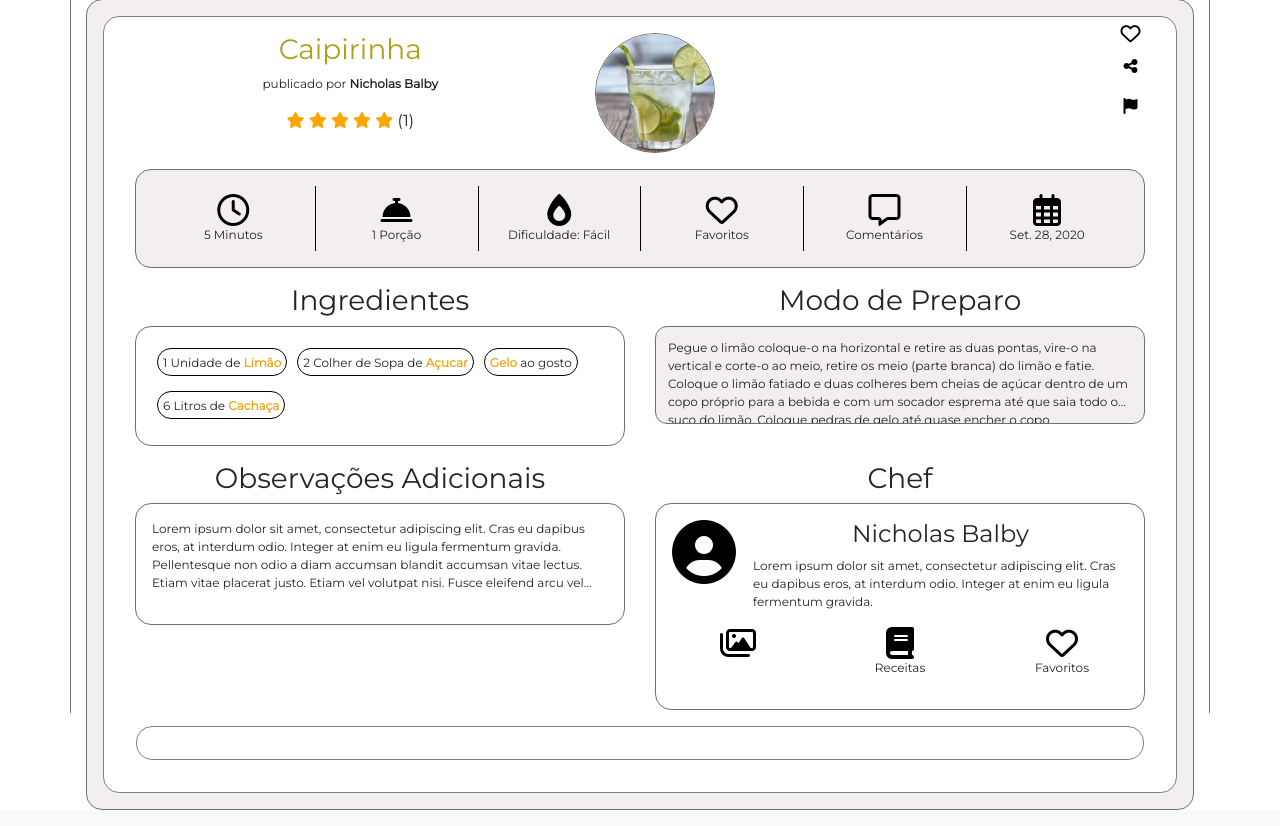
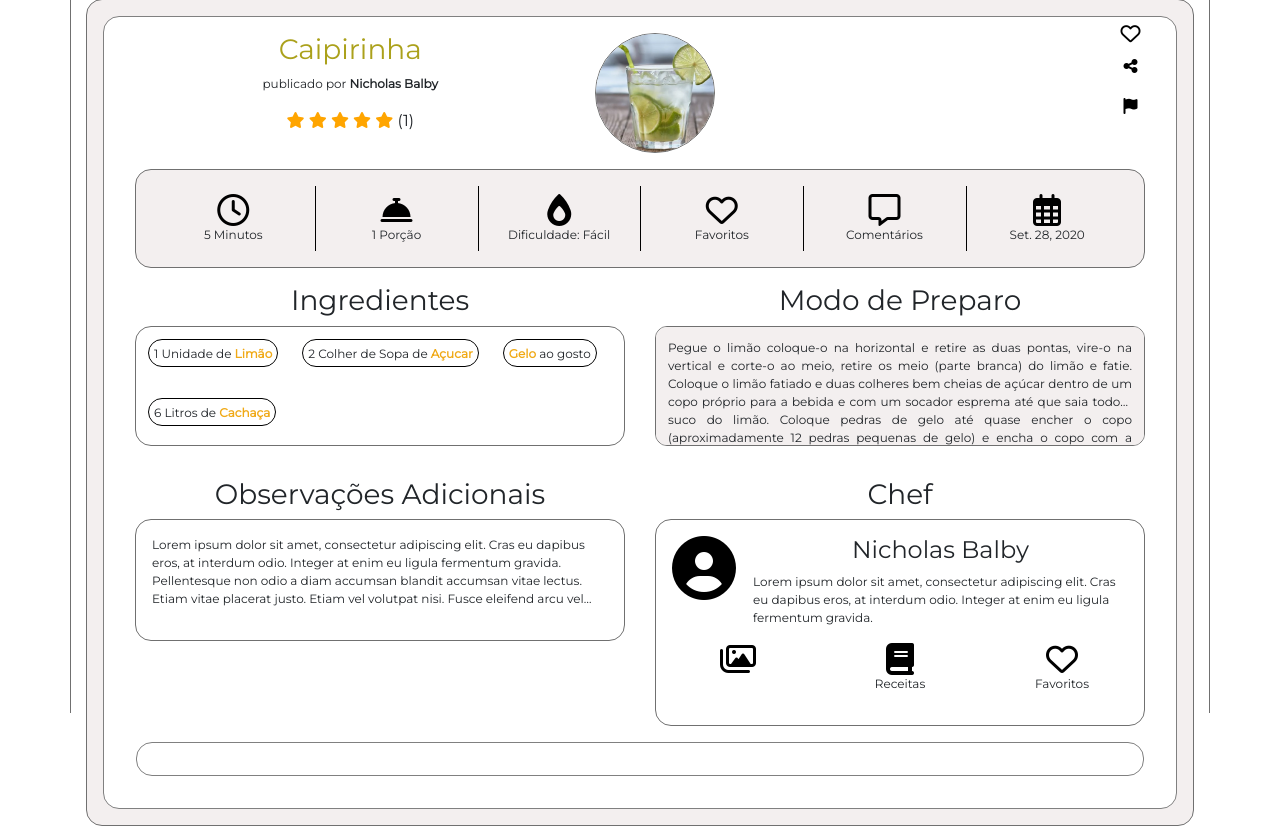
Before and after one commit to Tads98/CookIt, a Django app: page /caipirinha in a window 1280 px wide. Shown: the part 87-913 px from the top of the page. Run offline with Django 3.2, Linux system fonts and the light colour scheme; data comes from the database, SQL or seed files in the repository; some libraries are stand-ins or nearby versions.

Commit message:
Consertando detalhes nas telas inicial e de receita completa

```diff
--- a/core/static/custom/css/style.css
+++ b/core/static/custom/css/style.css
@@ -512,6 +512,7 @@ ul li {
     text-overflow: ellipsis;
     text-align: justify !important;
     margin-bottom: 1em;
+    height: 70px;
 }
 
 .card-title {
@@ -572,7 +573,8 @@ hr {
 #titulo-receita-completa {
     text-align: center;
 }
-#titulo-receita-completa h3{
+
+#titulo-receita-completa h3 {
     color: #ABA11B;
 }
 
@@ -581,7 +583,6 @@ hr {
     align-items: center;
     flex-direction: column;
 }
-
 
 #icones-receita-completa {
     border: 1px solid #707070;
@@ -619,15 +620,15 @@ hr {
     margin-right: 0.5em;
 }
 
-#alinhamento-ingredientes{
+#alinhamento-ingredientes {
     border: 1px solid #707070;
     border-radius: 1em;
-    padding: 1em;
     display: flex;
     flex-wrap: wrap;
 }
-#alinhamento-ingredientes p{
-    margin: 5px;
+
+#alinhamento-ingredientes p {
+    margin: 1em;
     font-size: 12px;
     display: inline-block;
     border: 1px solid black;
@@ -640,10 +641,16 @@ hr {
     border: 1px solid #707070;
     background-color: #F3EFEF;
     border-radius: 1em;
-    list-style-type: decimal;
     font-size: 12px;
     padding: 1em;
-    list-style: decimal inside;
+    text-align: justify;
+    text-justify: initial;
+}
+
+#alinhamento-ingredientes,
+#modo-de-preparo-receita-completa p {
+    height: 120px;
+    overflow: auto;
 }
 
 textarea {
```
Also changed, not shown: core/templates/receita/receita-completa.html (+9 -5 lines).
